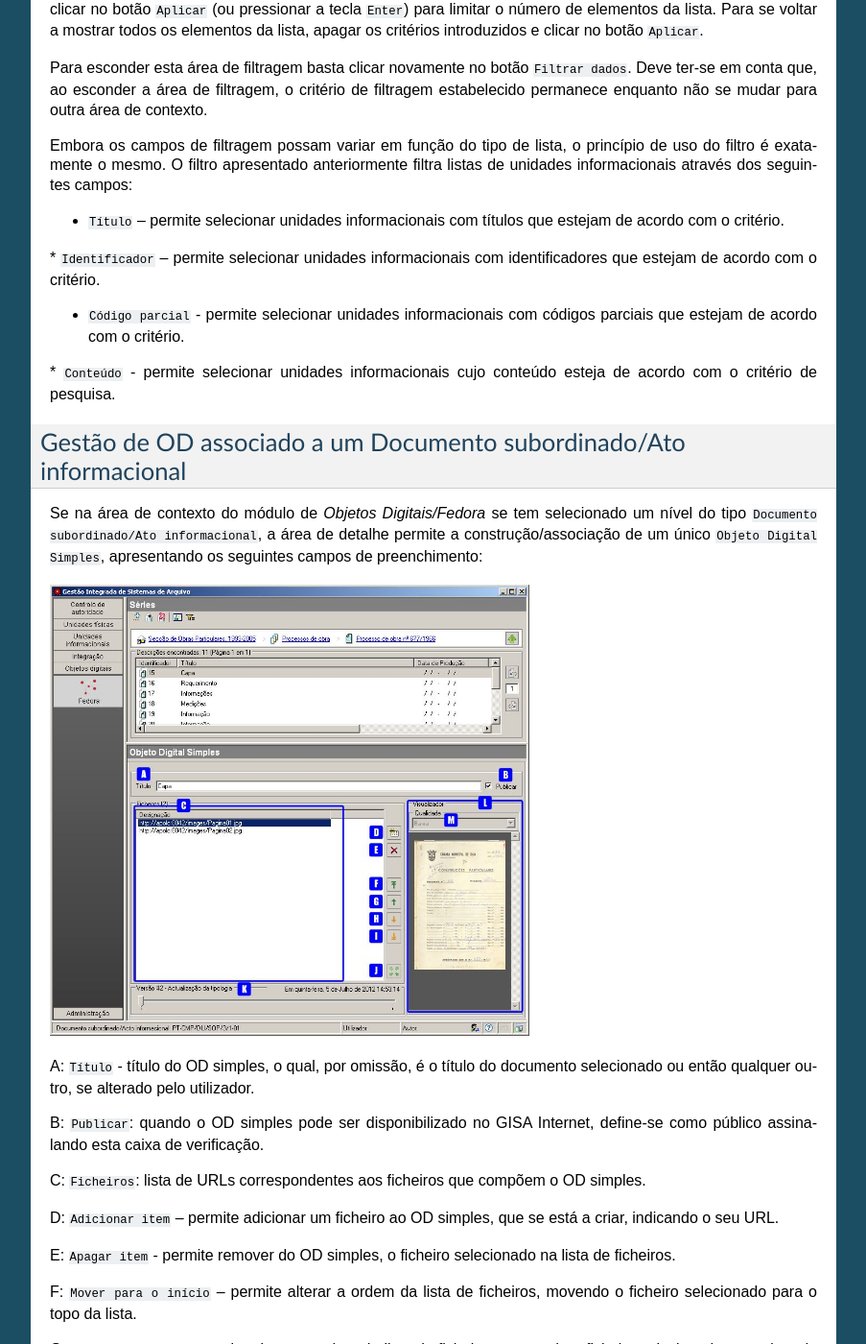
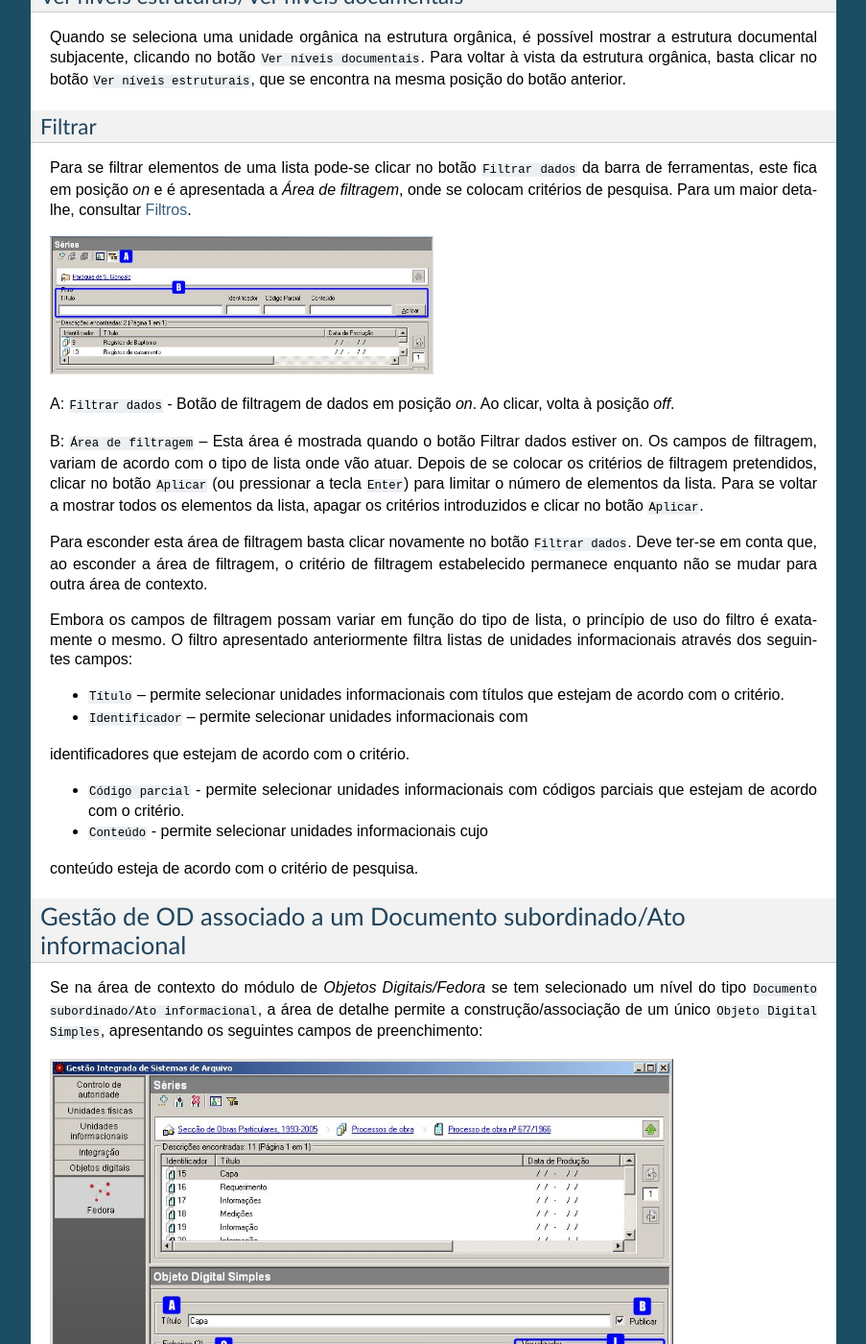
Before and after one commit to ParadigmaXis/gisa, a Sphinx documentation site: the page built from docs/objetos_digitais.rst, in a window 1280 px wide and 1400 px high, scrolled down 3912 px. Shown: the whole window at 96% size, without its empty margins (198-1101 px from the left). Built offline with Sphinx 7.4.7, drawn with Linux system fonts in a browser that asks for light colours; pages that are not in the unit, such as notebooks, are missing from menus; some of the changed text lies outside the part shown.

Commit message:
Image size altered and syntax corrections

```diff
--- a/docs/objetos_digitais.rst
+++ b/docs/objetos_digitais.rst
@@ -74,7 +74,8 @@ vista entre a estrutura orgânica e a estrutura documental.
 E: ``Filtrar dados`` – Botão em posição *off* que permite filtrar a
 lista de níveis documentais.
 
-**Criar um nível documental**
+Criar um nível documental
+~~~~~~~~~~~~~~~~~~~~~~~~~~~~
 
 O procedimento para criar um nível documental, ``Documento/Processo`` ou
 ``Documento subordinado/Ato informacional``, será o seguinte:
@@ -103,7 +104,7 @@ Campos de preenchimento:
    (“/”) nem o hífen (“-”) para não se confundir com os separadores de
    níveis do código de referência.
 
-\* ``Título`` – Campo de texto para designar o documento, o qual é de
+- ``Título`` – Campo de texto para designar o documento, o qual é de
 preenchimento obrigatório.
 
 -  ``Tipologia`` – Tipologia informacional existente no controlo de
@@ -123,7 +124,7 @@ uma lista extensa, pode usar-se o filtro, usando os seguintes critérios:
    termos autorizados, paralelos e outros obedeçam à expressão de
    pesquisa indicada.
 
-\* ``Notícia de autoridade`` - Neste caso, só existe um tipo possível,
+- ``Notícia de autoridade`` - Neste caso, só existe um tipo possível,
 ``Tipologia informacional``.
 
 -  ``Validado`` - Caixa de verificação que tem três estados: a) *sem
@@ -137,7 +138,8 @@ uma lista extensa, pode usar-se o filtro, usando os seguintes critérios:
 Por fim, clicar no botão ``Aceitar``, o qual só aparece ativo depois de
 preenchidos os campos obrigatórios.
 
-**Editar um nível documental**
+Editar um nível documental
+~~~~~~~~~~~~~~~~~~~~~~~~~~~~
 
 É sempre possível editar o ``Código parcial``, ``Título`` ou
 ``Tipologia`` do nível selecionado com o botão ``Editar nível`` da barra
@@ -164,7 +166,8 @@ procedimento em `Contexto <contexto.html>`__). Por fim, restando uma
 na barra de navegação, este já pode ser eliminado através do botão
 ``Eliminar nível``.
 
-**Ver níveis estruturais/Ver níveis documentais**
+Ver níveis estruturais/Ver níveis documentais
+~~~~~~~~~~~~~~~~~~~~~~~~~~~~
 
 Quando se seleciona uma unidade orgânica na estrutura orgânica, é
 possível mostrar a estrutura documental subjacente, clicando no botão
@@ -172,7 +175,8 @@ possível mostrar a estrutura documental subjacente, clicando no botão
 basta clicar no botão ``Ver níveis estruturais``, que se encontra na
 mesma posição do botão anterior.
 
-**Filtrar**
+Filtrar
+~~~~~~~~~~~~~~~~~~~~~~~~~~~~
 
 Para se filtrar elementos de uma lista pode-se clicar no botão
 ``Filtrar dados`` da barra de ferramentas, este fica em posição *on* e é
@@ -206,13 +210,13 @@ seguintes campos:
 -  ``Título`` – permite selecionar unidades informacionais com títulos
    que estejam de acordo com o critério.
 
-\* ``Identificador`` – permite selecionar unidades informacionais com
+-  ``Identificador`` – permite selecionar unidades informacionais com
 identificadores que estejam de acordo com o critério.
 
 -  ``Código parcial`` - permite selecionar unidades informacionais com
    códigos parciais que estejam de acordo com o critério.
 
-\* ``Conteúdo`` - permite selecionar unidades informacionais cujo
+-  ``Conteúdo`` - permite selecionar unidades informacionais cujo
 conteúdo esteja de acordo com o critério de pesquisa.
 
 Gestão de OD associado a um Documento subordinado/Ato informacional
@@ -520,7 +524,7 @@ esta lista de ``Objetos Digitais Simples``, pode ter:
 
 -  objetos digitais diretamente associados a este nível ou
 
-\* objetos digitais associados aos seus documentos subordinados.
+- objetos digitais associados aos seus documentos subordinados.
 
 A primeira abordagem é adotada quando o esforço necessário para a
 descrição de documentos simples é demasiado grande, sendo mais fácil
@@ -620,9 +624,9 @@ benefício recolhido e o esforço necessário.
 +------------------------------------+------------------------------------------------------------+-------------------------------------------------------------------------------------------------------------------------------------------------------------------+---------------------------------------------------------------------------------------------------------------------------------------------------------------------------------------------------------------------------------+
 
 .. |image0| image:: _static/images/ambientetrabalho.jpg
-   :width: 300px
+   :width: 650px
 .. |image1| image:: _static/images/criarodsimples.jpg
-   :width: 500px
+   :width: 650px
 .. |image2| image:: _static/images/criardocumento.jpg
    :width: 300px
 .. |image3| image:: _static/images/controloautoridade.png
@@ -630,24 +634,24 @@ benefício recolhido e o esforço necessário.
 .. |image4| image:: _static/images/filtro.jpg
    :width: 400px
 .. |image5| image:: _static/images/odsimples.jpg
-   :width: 500px
+   :width: 650px
 .. |image6| image:: _static/images/odsimples1.jpg
    :width: 400px
 .. |image7| image:: _static/images/servidorweb.png
-   :width: 500px
+   :width: 650px
 .. |image8| image:: _static/images/adicionarurl.png
    :width: 300px
 .. |image9| image:: _static/images/areadetalhe.jpg
-   :width: 500px
+   :width: 650px
 .. |image10| image:: _static/images/odsimples_metadados.jpg
-   :width: 500px
+   :width: 650px
 .. |image11| image:: _static/images/escolhertitulo.jpg
    :width: 300px
 .. |image12| image:: _static/images/servidorweb.png
-   :width: 500px
+   :width: 650px
 .. |image13| image:: _static/images/adicionarurl.png
    :width: 300px
 .. |image14| image:: _static/images/listaodssimples2.jpg
-   :width: 500px
+   :width: 650px
 .. |image15| image:: _static/images/listaodssimples.jpg
-   :width: 500px
+   :width: 650px
```
